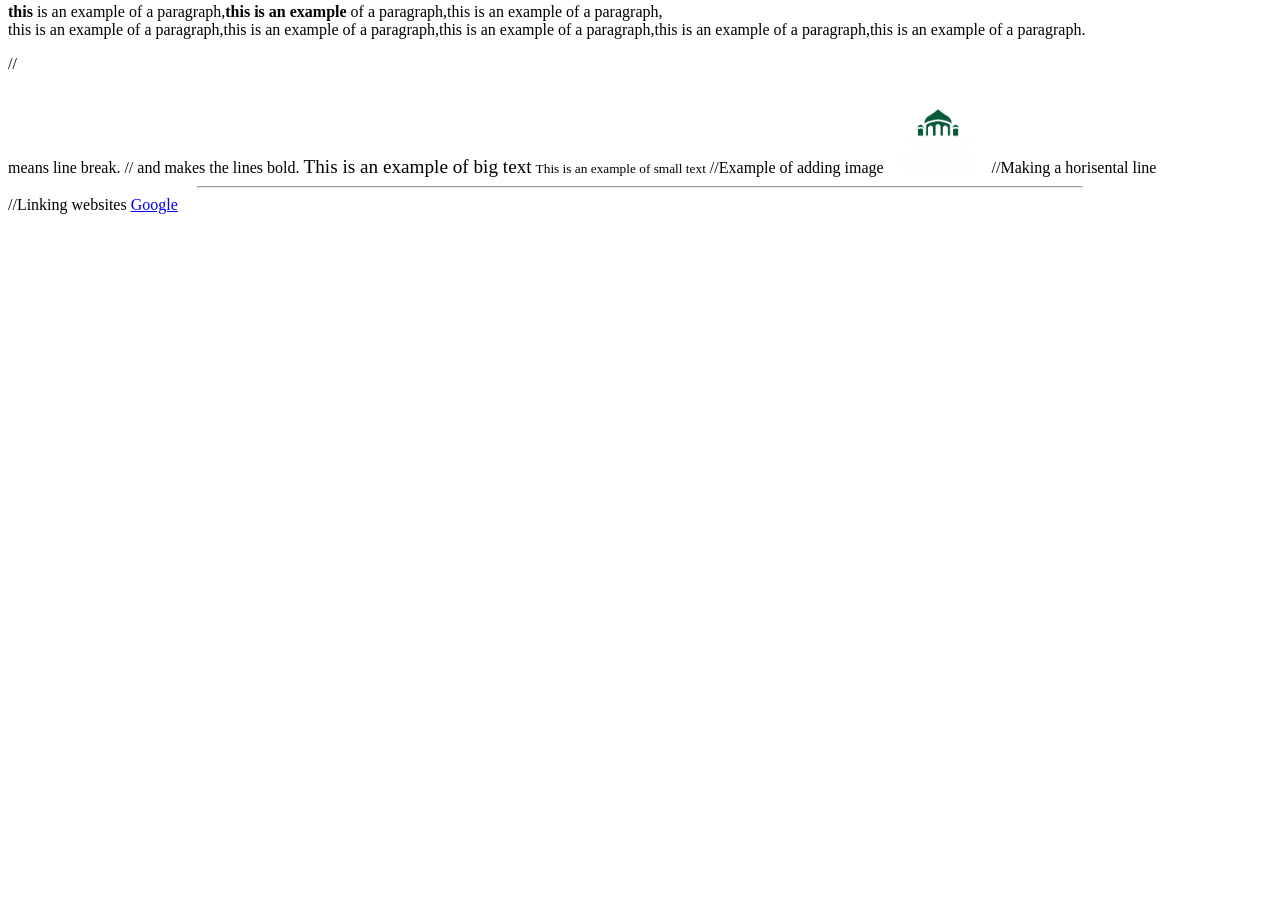
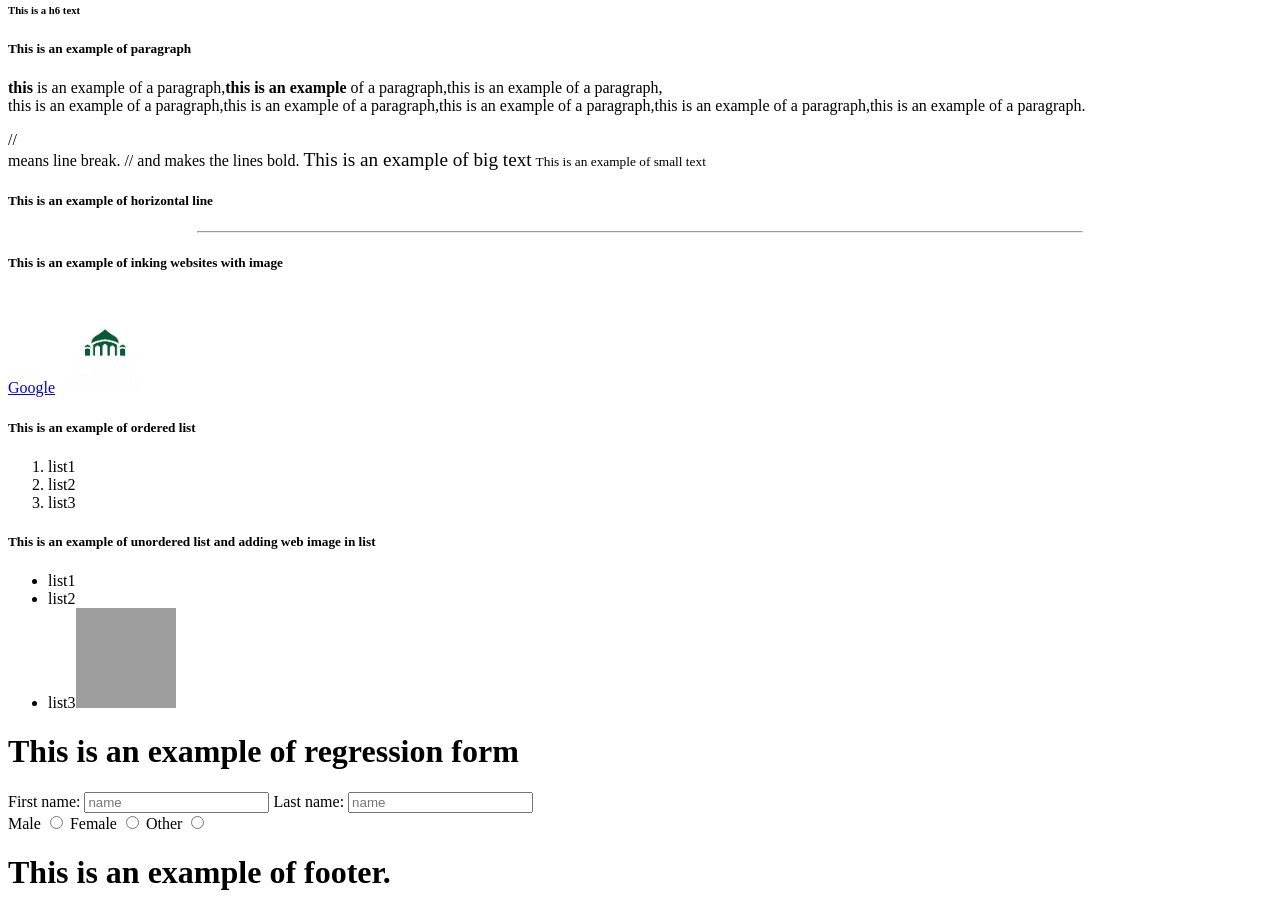
Before and after one commit to mdazizulbari/test-html, a plain HTML site: page index.html in a window 1280 px wide. Shown: the part 345-1258 px from the top of the page. Before the commit the page ends 800 px from the top, so only its background shows below. Drawn offline with Linux system fonts and the light colour scheme; grey boxes are pictures that could not be loaded.

Commit message:
small changes

```diff
--- a/index.html
+++ b/index.html
@@ -5,7 +5,14 @@
 </head>
 
 <body>
-  //Some header text examples
+
+  <div>
+    <header>
+      <h1>This is an example of header.</h1>
+    </header>
+  </div>
+
+  <h5>This are some header text examples</h5>
   <h1>This is a h1 text</h1>
   <h2>This is a h2 text</h2>
   <h3>This is a h3 text</h3>
@@ -13,7 +20,7 @@
   <h5>This is a h5 text</h5>
   <h6>This is a h6 text</h6>
 
-  //A paragraph example.
+  <h5>This is an example of paragraph</h5>
   <p><b>this</b> is an example of a paragraph,<strong>this is an example</strong> of a paragraph,this is an example of a paragraph,</br>this is an example of a paragraph,this is an example of a paragraph,this is an example of a paragraph,this is an example of a paragraph,this is an example of a paragraph.</p>
   //</br> means line break.
   //<b></b> and <strong></strong> makes the lines bold.
@@ -21,14 +28,59 @@
   <big>This is an example of big text</big>
   <small>This is an example of small text</small>
 
-  //Example of adding image
-  <img src="Polish_20220130_003516022.jpg" height="100px" width="100px" alt="There is sopposed to be an image here">
-
-  //Making a horisental line
+  <h5>This is an example of horizontal line</h5>
   <hr width="70%">
 
-  //Linking websites
-  <a href="www.google.com">Google</a>
+  <h5>This is an example of inking websites with image</h5>
+  <a href="www.google.com">Google<img src="Polish_20220130_003516022.jpg" height="100px" width="100px" alt="There is sopposed to be an image here"></a>
+
+  <h5>This is an example of ordered list</h5>
+  <ol>
+    <li>list1</li>
+    <li>list2</li>
+    <li>list3</li>
+  </ol>
+
+  <h5>This is an example of unordered list and adding web image in list</h5>
+
+  <ul>
+    <li>list1</li>
+    <li>list2</li>
+    <li>list3<img src="https://www.logolynx.com/images/logolynx/31/318667fbe1993b74e2ac163c4192f46e.png" height="100px" width="100px"</li>
+  </ul>
+
+  <h1>This is an example of regression form</h1>
+  <div id="regression">
+    <form action="">
+
+      <label for="first_name">First name:</label>
+      <input type="text" name="first_name" placeholder="name" required>
+
+      <label for="last_name">Last name:</label>
+      <input type="text" name="last_name" placeholder="name" required>
+
+      <div>
+
+        <lable for="gender_male">Male</lable>
+        <input type="radio" name="gender_choice" value="choice_1">
+
+          <lable for="gender_female">Female</lable>
+        <input type="radio" name="gender_choice" value="choice_2">
+
+        <lable for="gender_other">Other</lable>
+        <input type="radio" name="gender_choice" value="choice_3">
+
+      </div>
+
+    </form>
+
+  </div>
+
+  <div>
+    <footer>
+      <h1>This is an example of footer.</h1>
+    </footer>
+  </div>
 
 </body>
 </html>
```
